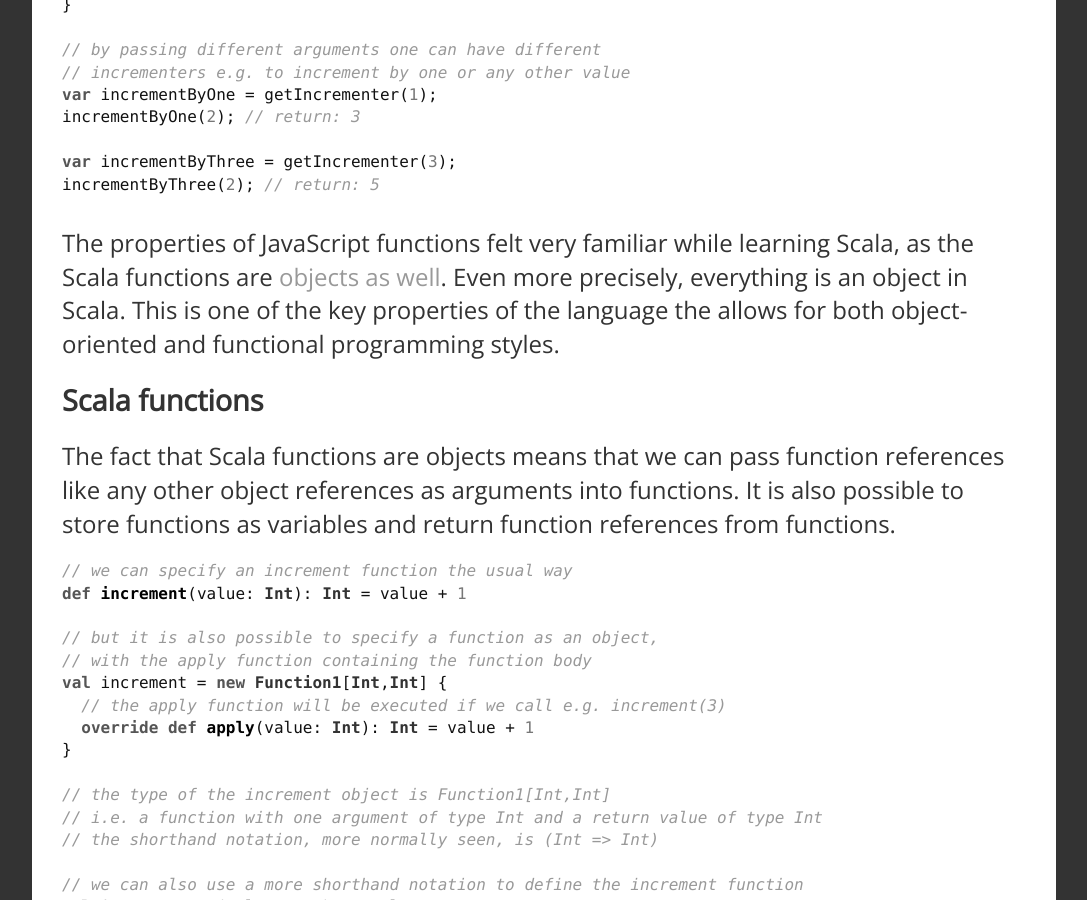
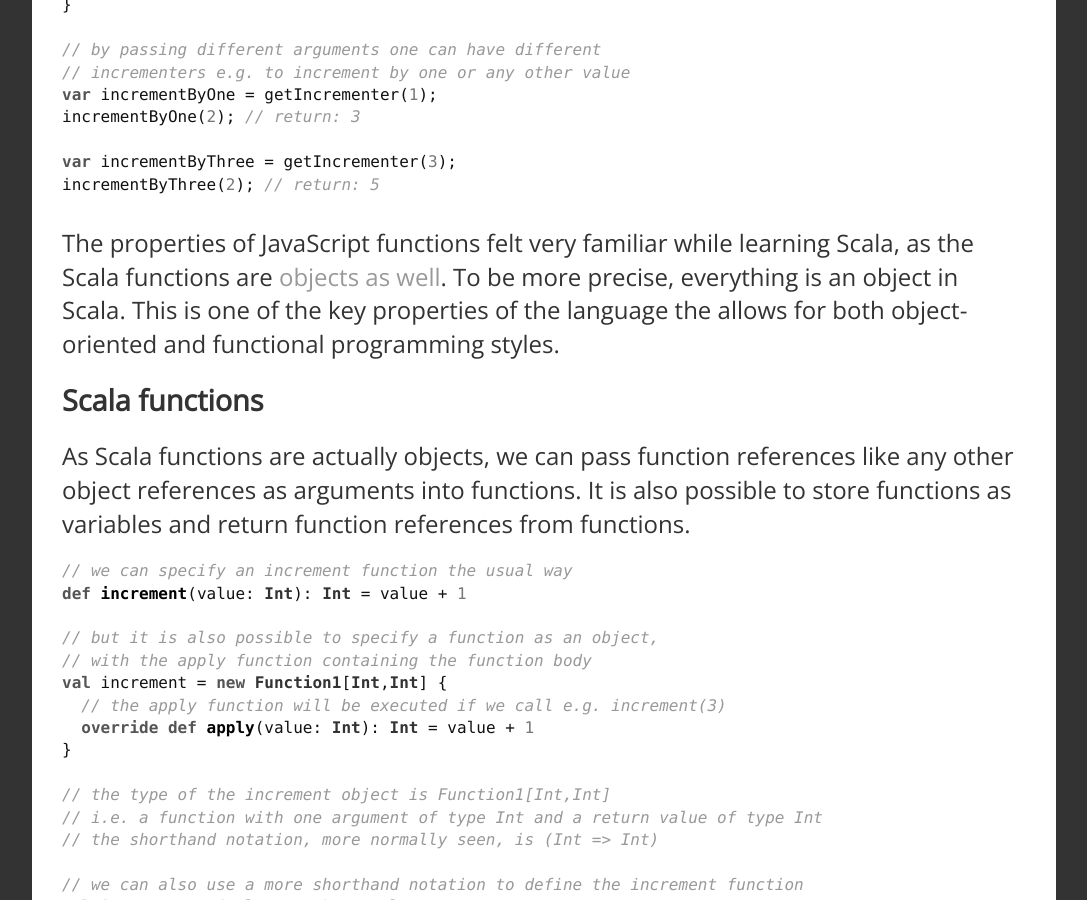
Before and after one commit to cogitor/cogitor.github.io, a Jekyll site: the page built from _posts/2016-03-28-a-story-of-higher-order-functions.md, in a window 1280 px wide and 900 px high, scrolled down 3987 px. Shown: the whole window, without its empty margins (96-1183 px from the left). Built offline with Jekyll 4.4.1, drawn with Linux system fonts in a browser that asks for light colours; nearby versions of some CDN libraries; a style sheet for code colours, icons or effects is not loaded; some of the changed text lies outside the part shown.

Commit message:
small fixes

```diff
--- a/_posts/2016-03-28-a-story-of-higher-order-functions.md
+++ b/_posts/2016-03-28-a-story-of-higher-order-functions.md
@@ -156,11 +156,11 @@
 {% endcapture %}
 {% include code_snippet.html class="javascript" code=my_include %}
 
-The properties of JavaScript functions felt very familiar while learning Scala, as the Scala functions are [objects as well](https://gleichmann.wordpress.com/2010/11/08/functional-scala-functions-as-objects-as-functions/). Even more precisely, everything is an object in Scala. This is one of the key properties of the language the allows for both object-oriented and functional programming styles.
+The properties of JavaScript functions felt very familiar while learning Scala, as the Scala functions are [objects as well](https://gleichmann.wordpress.com/2010/11/08/functional-scala-functions-as-objects-as-functions/). To be more precise, everything is an object in Scala. This is one of the key properties of the language the allows for both object-oriented and functional programming styles.
 
 ## Scala functions
 
-The fact that Scala functions are objects means that we can pass function references like any other object references as arguments into functions. It is also possible to store functions as variables and return function references from functions.
+As Scala functions are actually objects, we can pass function references like any other object references as arguments into functions. It is also possible to store functions as variables and return function references from functions.
 
 {% capture my_include %}// we can specify an increment function the usual way
 def increment(value: Int): Int = value + 1
```
Also changed, not shown: other parts of _posts/2016-03-28-a-story-of-higher-order-functions.md (+1 -1 lines).
